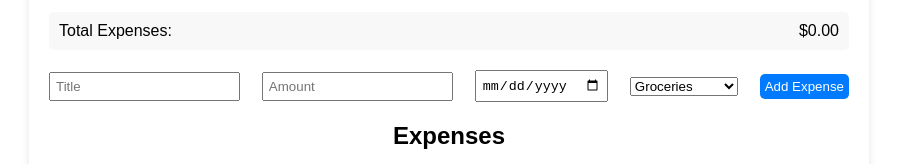
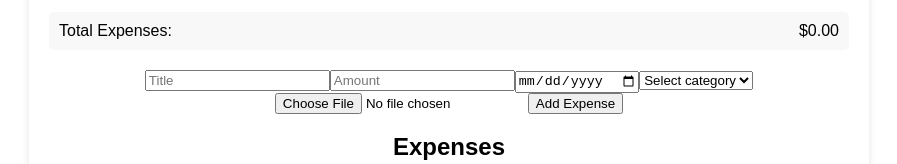
Before and after one commit to CheikOmar325/Expenses-Tracker, a React (Create React App) app: page / in a window 1280 px wide. Shown: the part 134-298 px from the top of the page, without its empty margins (191-1088 px from the left). Built offline with nearby package versions, Linux system fonts and the light colour scheme.

Commit message:
Added image support

```diff
--- a/src/components/ExpenseForm/ExpenseForm.css
+++ b/src/components/ExpenseForm/ExpenseForm.css
@@ -6,6 +6,7 @@
 }
 
 .expense-form input,
+.expense-form select,
 .expense-form button {
   padding: 5px;
 }
--- a/src/components/ExpenseForm/ExpenseForm.js
+++ b/src/components/ExpenseForm/ExpenseForm.js
@@ -1,70 +1,71 @@
 import React, { useState, useContext } from 'react';
-import './ExpenseForm.css';
 import { ExpensesContext } from '../../context/ExpensesContext';
-import { DateTime } from 'luxon'; // Import DateTime from Luxon
+import { DateTime } from 'luxon';
 
 const ExpenseForm = () => {
+  const { addExpense } = useContext(ExpensesContext);
   const [title, setTitle] = useState('');
   const [amount, setAmount] = useState('');
+  const [category, setCategory] = useState('');
   const [date, setDate] = useState('');
-  // Initialize categories and set the initial category state to the first category
-  const categories = ['Groceries', 'Subscriptions', 'Bills', 'Entertainment', 'Transportation', 'Other'];
-  const [category, setCategory] = useState(categories[0]);
-  const { addExpense } = useContext(ExpensesContext);
+  const [image, setImage] = useState(null);
 
-  const handleSubmit = (e) => {
+  const onSubmit = (e) => {
     e.preventDefault();
-
-    // Validate input values
-    if (!title || !amount || !date || !category) return;
-
-    const newExpense = {
+    const expense = {
       id: new Date().getTime(),
       title,
       amount: parseFloat(amount),
-      date: DateTime.fromISO(date).toJSDate(), // Create a JavaScript Date object from the ISO date string
       category,
+      date: DateTime.fromISO(date).toJSDate(),
+      image,
     };
-
-    // Add new expense to the list using context dispatch
-    addExpense(newExpense);
-
-    // Reset the form
+    addExpense(expense);
     setTitle('');
     setAmount('');
+    setCategory('');
     setDate('');
-    setCategory(categories[0]);
+    setImage(null);
   };
 
-  // Render the form
+  const onImageChange = (e) => {
+    if (e.target.files && e.target.files[0]) {
+      setImage(URL.createObjectURL(e.target.files[0]));
+    }
+  };
+
   return (
-    <form className="expense-form" onSubmit={handleSubmit}>
+    <form onSubmit={onSubmit}>
       <input
         type="text"
         placeholder="Title"
         value={title}
         onChange={(e) => setTitle(e.target.value)}
+        required
       />
       <input
         type="number"
-        step="0.01"
         placeholder="Amount"
         value={amount}
         onChange={(e) => setAmount(e.target.value)}
+        required
       />
       <input
         type="date"
         value={date}
         onChange={(e) => setDate(e.target.value)}
+        required
       />
-      {/* Render the select element for categories */}
-      <select value={category} onChange={(e) => setCategory(e.target.value)}>
-        {categories.map((category) => (
-          <option key={category} value={category}>
-            {category}
-          </option>
-        ))}
+      <select value={category} onChange={(e) => setCategory(e.target.value)} required>
+        <option value="">Select category</option>
+        <option value="Groceries">Groceries</option>
+        <option value="Subscriptions">Subscriptions</option>
+        <option value="Bills">Bills</option>
+        <option value="Entertainment">Entertainment</option>
+        <option value="Transportation">Transportation</option>
+        <option value="Other">Other</option>
       </select>
+      <input type="file" accept="image/*" onChange={onImageChange} />
       <button type="submit">Add Expense</button>
     </form>
   );
--- a/src/components/ExpenseList/ExpenseList.js
+++ b/src/components/ExpenseList/ExpenseList.js
@@ -1,14 +1,29 @@
-import React, { useContext } from 'react';
+import React, { useContext, useMemo } from 'react';
 import './ExpenseList.css';
 import { ExpensesContext } from '../../context/ExpensesContext';
 import { ReactTabulator } from 'react-tabulator';
 import 'react-tabulator/lib/styles.css';
 import 'react-tabulator/lib/css/tabulator.min.css';
-import { DateTime } from 'luxon';
-window.DateTime = DateTime;
 
 const ExpenseList = () => {
   const { expenses } = useContext(ExpensesContext);
+
+  const totalAmount = useMemo(() => {
+    return expenses.reduce((total, expense) => total + expense.amount, 0);
+  }, [expenses]);
+
+  const footer = (
+    <div style={{ display: 'flex', justifyContent: 'flex-end', paddingRight: '1rem' }}>
+      Total: ${totalAmount.toFixed(2)}
+    </div>
+  );
+
+  // Custom sorter function for dates
+  const dateSorter = (a, b) => {
+    const dateA = new Date(a.date);
+    const dateB = new Date(b.date);
+    return dateA - dateB;
+  };
 
   const columns = [
     { title: 'Title', field: 'title', width: 200 },
@@ -16,13 +31,32 @@ const ExpenseList = () => {
     {
       title: 'Date',
       field: 'date',
-      sorter: 'date',
-      sorterParams: { format: 'YYYY-MM-DD' }, // Set the date format for sorting
+      width: 250, // Updated width for the date column
+      sorter: dateSorter,
       formatter: (cell) => {
-        return DateTime.fromISO(cell.getValue()).toLocaleString(); // Convert date string to local date string
+        const date = new Date(cell.getValue());
+        const timezoneOffset = date.getTimezoneOffset() * 60 * 1000;
+        const localDate = new Date(date.getTime() + timezoneOffset);
+        return localDate.toLocaleDateString();
       },
     },
     { title: 'Category', field: 'category', width: 200 },
+    {
+      title: 'Image',
+      field: 'image',
+      width: 200,
+      formatter: 'html',
+      formatterParams: {
+        target: '_blank',
+      },
+      formatter: (cell) => {
+        if (cell.getValue()) {
+          return `<img src="${cell.getValue()}" alt="Expense image" style="width: 50px; height: auto;" />`;
+        } else {
+          return '';
+        }
+      },
+    },
   ];
 
   return (
@@ -31,10 +65,7 @@ const ExpenseList = () => {
       <ReactTabulator
         data={expenses}
         columns={columns}
-        initialSort={[
-          // Add initialSort property to sort expenses by date in descending order
-          { column: 'date', dir: 'desc' },
-        ]}
+        footerElement={footer}
       />
     </div>
   );
```
Lines whose indentation alone changed are shown as unchanged.
